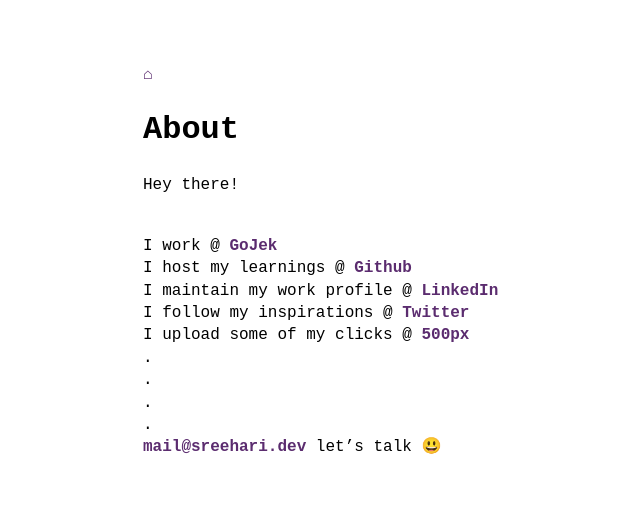
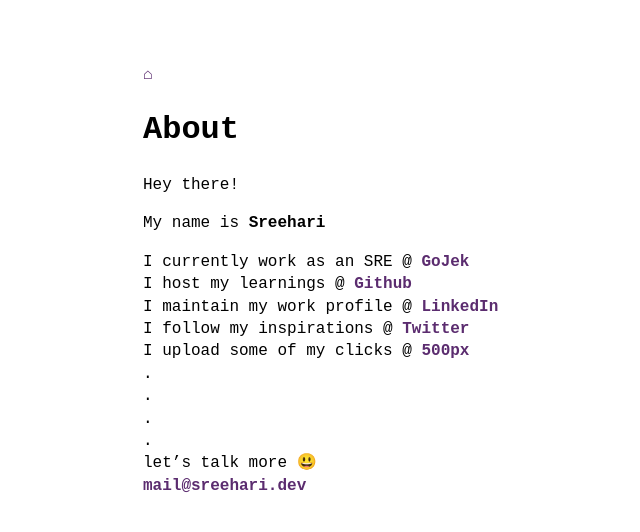
Before and after one commit to sreeharikmarar/sreeharikmarar.github.io, a Jekyll site: the page built from about.md, in a window 1280 px wide. Shown: the top 532 px of the page, without its empty margins (177-817 px from the left). Built offline with Jekyll 4.4.1, drawn with Linux system fonts in a browser that asks for light colours.

Commit message:
modify about

```diff
--- a/about.md
+++ b/about.md
@@ -6,9 +6,11 @@ permalink: /about/
 
 Hey there!
 
+My name is **Sreehari**
 
-<br />
-I work @ [GoJek](https://gojek.com)
+
+
+I currently work as an SRE @ [GoJek](https://gojek.com)
 I host my learnings @ [Github](https://github.com/sreeharikmarar)
 I maintain my work profile @ [LinkedIn](https://linkedin.com/in/sreeharikmarar)
 I follow my inspirations @ [Twitter](https://twitter.com/sreeharikmarar)
@@ -17,4 +19,5 @@ I upload some of my clicks @ [500px](https://500px.com/sreeharikmarar)
 .
 .
 .
-[mail@sreehari.dev](mailto:mail@sreehari.dev) let's talk 😃
+let's talk more 😃
+[mail@sreehari.dev](mailto:mail@sreehari.dev)
```
